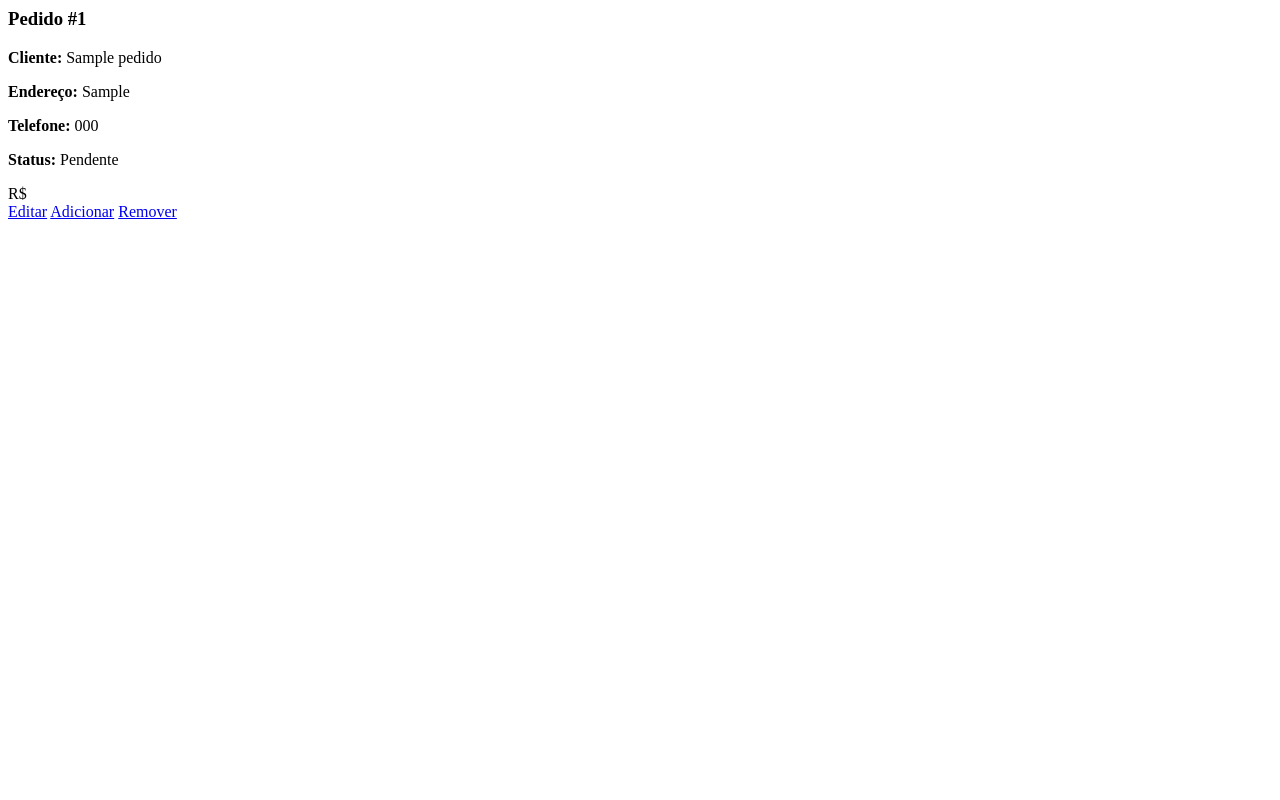
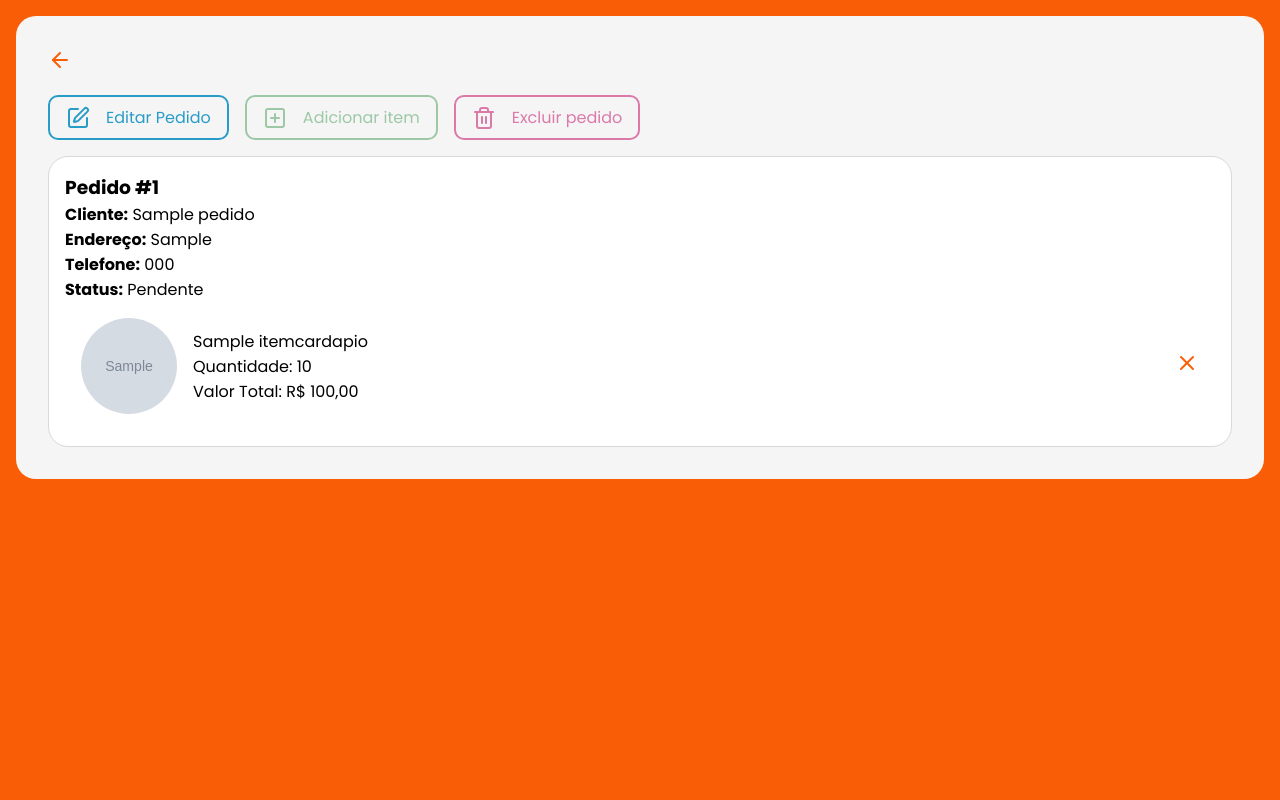
Before and after one commit to adrian5g/Web_Yammi, a Django app: page /dash/pedidos/1/ in a window 1280 px wide. Run offline with Django 5.2, Linux system fonts and the light colour scheme; a user stored in the database is signed in; tables that the repository leaves empty hold one stand-in row (values such as "Sample post"); grey boxes marked "Sample" are stand-in pictures.

Commit message:
estilização itens pedidos

```diff
--- /dev/null
+++ b/dashboard/static/css/normal_page.css
@@ -0,0 +1,65 @@
+:root {
+  /* Decleração das cores */
+  --orange-1: #f95e07;
+  --orange-2: #fa4a0c;
+  --red-1: #db79a9;
+  --blue-1: #289CC7;
+  --green-1: #9dc8a5;
+  --gray-0: #f5f5f6;
+  --gray-1: #d9d9d9;
+}
+
+body {
+  background-color: var(--orange-1);
+  display: flex;
+  justify-content: center;
+  width: 100%;
+  height: fit-content;
+}
+
+.normal-container {
+  background-color: var(--gray-0);
+  border-radius: 20px;
+  margin: 1rem;
+  padding: 2rem;
+  width: 100%;
+  height: fit-content;
+  gap: 1rem;
+  display: flex;
+  flex-direction: column;
+}
+
+.pedido-actions {
+  display: flex;
+  gap: 1rem;
+}
+
+.pedido-container {
+  background-color: white;
+  border: 1px solid var(--gray-1);
+  padding: 1rem;
+  border-radius: 20px;
+  height: fit-content;
+}
+
+.pedido-itens {
+  display: flex;
+  flex-direction: column;
+}
+
+.pedido-item {
+  display: flex;
+  gap: 1rem;
+  align-items: center;
+  padding: 1rem;
+}
+
+.pedido-item img {
+  width: 6rem;
+  height: 6rem;
+  border-radius: 100%;
+}
+
+.pedido-item div {
+  flex: 1;
+}
--- a/dashboard/static/css/page.css
+++ b/dashboard/static/css/page.css
@@ -5,6 +5,7 @@
   --red-1: #db79a9;
   --green-1: #9dc8a5;
   --gray-0: #f5f5f6;
+  --gray-1: #d9d9d9;
 }
 
 body {
@@ -12,7 +13,7 @@ body {
 
   display: flex;
   height: 100dvh;
-  width: 100dvw;
+  /* width: 100dvw; */
 }
 
 .sidebar {
@@ -127,4 +128,21 @@ body {
   display: flex;
   flex-direction: column;
   gap: 2rem;
+  overflow: hidden;
 }
+
+.pedidos-cards {
+  display: grid;
+  grid-template-columns: 1fr 1fr 1fr 1fr;
+  gap: 1rem;
+  overflow-y: scroll;
+}
+
+.pedido-card {
+  background-color: white;
+  color: black;
+  border: 1px solid var(--gray-1);
+  padding: 1.5rem;
+  border-radius: 20px;
+  cursor: pointer;
+}
--- a/dashboard/templates/auth/form_cadastro.html
+++ b/dashboard/templates/auth/form_cadastro.html
@@ -1,4 +1,4 @@
-{% extends "../auth_form_base.html" %}
+{% extends "../form_auth_base.html" %}
 
 {% block page_title %}
 Cadastro
--- a/dashboard/templates/auth/form_login.html
+++ b/dashboard/templates/auth/form_login.html
@@ -1,4 +1,4 @@
-{% extends "../auth_form_base.html" %}
+{% extends "../form_auth_base.html" %}
 
 {% block page_title %}
 Login
--- a/dashboard/templates/cardapio/home.html
+++ b/dashboard/templates/cardapio/home.html
@@ -1,4 +1,4 @@
-{% extends "../page_base.html" %}
+{% extends "../page_sidebar_base.html" %}
 
 {% block page_title %}
 Cardápio
--- a/dashboard/templates/info/home.html
+++ b/dashboard/templates/info/home.html
@@ -1,4 +1,4 @@
-{% extends "../page_base.html" %}
+{% extends "../page_sidebar_base.html" %}
 
 {% block page_title %}
 Informações
--- /dev/null
+++ b/dashboard/templates/page_normal_base.html
@@ -0,0 +1,36 @@
+<!DOCTYPE html>
+{% load static %}
+<html>
+<head>
+  <meta charset='utf-8'>
+  <meta http-equiv='X-UA-Compatible' content='IE=edge'>
+
+  <link rel="shortcut icon" href="{% static 'image/favicon.ico' %}" type="image/x-icon">
+
+  <title>
+    {% block page_title %}
+    {% endblock %}
+  </title>
+
+  <link rel='stylesheet' type='text/css' media='screen' href="{% static 'css/shared.css' %}">
+  <link rel='stylesheet' type='text/css' media='screen' href="{% static 'css/page.css' %}">
+
+  <meta name='viewport' content='width=device-width, initial-scale=1'>
+
+  <!-- ESTILIZAÇÃO -->
+  <link rel='stylesheet' type='text/css' media='screen' href="{% static 'css/normal_page.css' %}">
+  <!-- ÍCONES -->
+  <script defer src="https://unpkg.com/lucide@latest"></script>
+  <script defer>
+    document.addEventListener('DOMContentLoaded', () => {
+      lucide.createIcons();
+    });
+  </script>
+</head>
+<body>
+  <div class="normal-container">
+    {% block main_content %}
+    {% endblock %}
+  </div>
+</body>
+</html>
--- a/dashboard/templates/pedidos/detalhe.html
+++ b/dashboard/templates/pedidos/detalhe.html
@@ -1,33 +1,56 @@
-<div class="pedido-card">
-    <div class="pedido-header">
+{% extends 'page_normal_base.html' %}
+
+{% block page_title %}
+Detalhes Pedido #{{ pedido.id }}
+{% endblock %}
+
+{% block main_content %}
+<a href="{% url 'listar_pedidos' %}">
+  <i data-lucide="arrow-left"></i>
+</a>
+
+<div class="pedido-actions">
+  <a href="{% url 'editar_pedido' pedido.id %}" class="border-button" style="--button-color: var(--blue-1);">
+    <i data-lucide="square-pen"></i>
+    <p>Editar Pedido</p>
+  </a>
+
+  <a href="{% url 'cadastrar_pedido_item' pedido.id %}" class="border-button">
+    <i data-lucide="square-plus"></i>
+    <p>Adicionar item</p>
+  </a>
+
+  <a href="{% url 'remover_pedido' pedido.id %}" class="border-button" style="--button-color: var(--red-1);">
+    <i data-lucide="trash-2"></i>
+    <p>Excluir pedido</p>
+  </a>
+</div>
+
+<div class="pedido-container">
+  <header class="pedido-informations">
     <h3>Pedido #{{ pedido.id }}</h3>
     <p><strong>Cliente:</strong> {{ pedido.cliente_nome }}</p>
     <p><strong>Endereço:</strong> {{ pedido.cliente_endereco }}</p>
     <p><strong>Telefone:</strong> {{ pedido.cliente_telefone }}</p>
     <p><strong>Status:</strong> {{ pedido.get_status_display }}</p>
+  </header>
+
+  <main class="pedido-itens">
+    {% for item in itens_pedido %}
+        <div class="pedido-item">
+            <img src="{{ item.item_cardapio.imagem.url }}" alt="{{ item.item_cardapio.nome }}" />
+
+            <div>
+              <p>{{ item.item_cardapio.nome }}</p>
+              <p>Quantidade: {{ item.quantidade }}</p>
+              <p>Valor Total: R$ {{ item.valor_total }}</p>
             </div>
 
-    <div class="pedido-itens">
-        {% for item in pedido.itens.all %}
-            <div class="pedido-item">
-                <div class="pedido-item-info">
-                    <img src="{{ item.imagem.url }}" alt="{{ item.nome }}">
-                    <div class="pedido-item-texto">
-                        <strong>{{ item.nome }}</strong>
-                        <span>{{ item.descricao }}</span>
-                    </div>
-                </div>
-                <span class="preco">R$ {{ item.valor }}</span>
-                <a href="{% url 'remover_item_cardapio' item.id %}">
+            <a href="{% url 'remover_pedido_item' pedido.id item.id %}">
                 <i data-lucide="x"></i>
             </a>
         </div>
     {% endfor %}
+  </main>
 </div>
-
-    <div class="pedido-actions">
-        <a href="{% url 'editar_pedido' pedido.id %}" class="btn btn-edit">Editar</a>
-        <a href="{% url 'cadastrar_pedido_item' pedido.id %}" class="btn btn-edit">Adicionar</a>
-        <a href="{% url 'remover_pedido' pedido.id %}" class="btn btn-edit">Remover</a>
-    </div>
-</div>
+{% endblock %}
--- a/dashboard/templates/pedidos/form.html
+++ b/dashboard/templates/pedidos/form.html
@@ -10,7 +10,11 @@
 {% endblock %}
 
 {% block back_url %}
-{% url 'listar_pedidos' %}
+    {% if form.instance.pk %}
+        {% url 'detalhar_pedido' form.instance.pk %}
+    {% else %}
+        {% url 'listar_pedidos' %}
+    {% endif %}
 {% endblock %}
 
 {% block submit_text %}
--- a/dashboard/templates/pedidos/item_form.html
+++ b/dashboard/templates/pedidos/item_form.html
@@ -10,7 +10,7 @@
 {% endblock %}
 
 {% block back_url %}
-{% url 'listar_pedidos' %}
+{% url 'detalhar_pedido' pedido.id %}
 {% endblock %}
 
 {% block submit_text %}
--- a/dashboard/views.py
+++ b/dashboard/views.py
@@ -144,7 +144,7 @@ def editar_pedido(request, id):
     if form.is_valid():
         form.save()
         messages.success(request, 'Pedido atualizado com sucesso!')
-        return redirect('listar_pedidos')
+        return redirect('detalhar_pedido', pedido_id=pedido.id)
 
     context = {
         'form': form
@@ -166,6 +166,113 @@ def remover_pedido(request, id):
     pedido.delete()
 
     return redirect('listar_pedidos')
+
+
+# CRUD
+# PEDIDO ITENS
+
+
+@login_required
+def detalhar_pedido(request, pedido_id):
+    restaurante = get_object_or_404(Restaurante, user=request.user)
+    pedido = get_object_or_404(Pedido, pk=pedido_id)
+
+    if pedido.restaurante != restaurante:
+        messages.error(
+            request, 'Você não tem permissão para visualizar este pedido.')
+        return redirect('listar_pedidos')
+
+    itens_pedido = PedidoItem.objects.filter(pedido=pedido)
+
+    for item in itens_pedido:
+        item.valor_total = item.valor_unitario * item.quantidade
+
+    context = {
+        'pedido': pedido,
+        'itens_pedido': itens_pedido
+    }
+    return render(request, 'pedidos/detalhe.html', context)
+
+
+@login_required
+def cadastrar_pedido_item(request, pedido_id):
+    restaurante = get_object_or_404(Restaurante, user=request.user)
+    pedido = get_object_or_404(Pedido, pk=pedido_id)
+
+    if pedido.restaurante != restaurante:
+        messages.error(
+            request, 'Você não tem permissão para adicionar itens a este pedido.')
+        return redirect('listar_pedidos')
+
+    form = PedidoItemForm(request.POST or None)
+
+    form.fields['item_cardapio'].queryset = ItemCardapio.objects.filter(
+        restaurante=restaurante)
+
+    if form.is_valid():
+        pedido_item = form.save(commit=False)
+        pedido_item.pedido = pedido
+
+        pedido_item.valor_unitario = pedido_item.item_cardapio.valor
+        pedido_item.save()
+        messages.success(request, 'Item adicionado ao pedido com sucesso!')
+        return redirect('detalhar_pedido', pedido_id=pedido.id)
+
+    context = {
+        'form': form,
+        'pedido': pedido
+    }
+
+    return render(request, 'pedidos/item_form.html', context)
+
+
+@login_required
+def editar_pedido_item(request, pedido_id, item_id):
+    restaurante = get_object_or_404(Restaurante, user=request.user)
+    pedido = get_object_or_404(Pedido, pk=pedido_id)
+    pedido_item = get_object_or_404(PedidoItem, pk=item_id, pedido=pedido)
+
+    if pedido.restaurante != restaurante:
+        messages.error(
+            request, 'Você não tem permissão para editar este item de pedido.')
+        return redirect('listar_pedidos')
+
+    form = PedidoItemForm(request.POST or None, instance=pedido_item)
+
+    form.fields['item_cardapio'].queryset = ItemCardapio.objects.filter(
+        restaurante=restaurante)
+
+    if form.is_valid():
+        if pedido_item.item_cardapio != form.cleaned_data['item_cardapio']:
+            pedido_item.valor_unitario = form.cleaned_data['item_cardapio'].valor
+
+        form.save()
+        messages.success(request, 'Item do pedido atualizado com sucesso!')
+        return redirect('detalhar_pedido', pedido_id=pedido.id)
+
+    context = {
+        'form': form,
+        'pedido': pedido
+    }
+
+    return render(request, 'pedidos/item_form.html', context)
+
+
+@login_required
+def remover_pedido_item(request, pedido_id, item_id):
+    restaurante = get_object_or_404(Restaurante, user=request.user)
+    pedido = get_object_or_404(Pedido, pk=pedido_id)
+    pedido_item = get_object_or_404(PedidoItem, pk=item_id, pedido=pedido)
+
+    if pedido.restaurante != restaurante:
+        messages.error(
+            request, 'Você não tem permissão para remover este item de pedido.')
+        return redirect('listar_pedidos')
+
+    pedido_item.delete()
+    # messages.success(request, 'Item do pedido removido com sucesso!')
+    return redirect('detalhar_pedido', pedido_id=pedido.id)
+
 
 # CRUD
 # ITENS DO CARDAPIO
@@ -240,112 +347,3 @@ def remover_item_cardapio(request, id):
     item_cardapio.delete()
 
     return redirect('listar_itens_cardapio')
-
-
-# CRUD DE PEDIDOITEM
-
-
-@login_required
-def detalhar_pedido(request, pedido_id):
-    restaurante = get_object_or_404(Restaurante, user=request.user)
-    pedido = get_object_or_404(Pedido, pk=pedido_id)
-
-    if pedido.restaurante != restaurante:
-        messages.error(
-            request, 'Você não tem permissão para visualizar este pedido.')
-        return redirect('listar_pedidos')
-
-    itens_pedido = PedidoItem.objects.filter(pedido=pedido)
-
-    for item in itens_pedido:
-        item.valor_total = item.valor_unitario * item.quantidade
-
-    context = {
-        'pedido': pedido,
-        'itens_pedido': itens_pedido
-    }
-    return render(request, 'pedidos/detalhe.html', context)
-
-
-@login_required
-def cadastrar_pedido_item(request, pedido_id):
-    restaurante = get_object_or_404(Restaurante, user=request.user)
-    pedido = get_object_or_404(Pedido, pk=pedido_id)
-
-    if pedido.restaurante != restaurante:
-        messages.error(
-            request, 'Você não tem permissão para adicionar itens a este pedido.')
-        return redirect('listar_pedidos')
-
-    form = PedidoItemForm(request.POST or None)
-
-    form.fields['item_cardapio'].queryset = ItemCardapio.objects.filter(
-        restaurante=restaurante)
-
-    if form.is_valid():
-        pedido_item = form.save(commit=False)
-        pedido_item.pedido = pedido
-
-        pedido_item.valor_unitario = pedido_item.item_cardapio.valor
-        pedido_item.save()
-        messages.success(request, 'Item adicionado ao pedido com sucesso!')
-        return redirect('listar_pedidos')
-
-    context = {
-        'form': form,
-        'pedido': pedido
-    }
-
-    return render(request, 'pedidos/item_form.html', context)
-
-
-@login_required
-def editar_pedido_item(request, pedido_id, item_id):
-    restaurante = get_object_or_404(Restaurante, user=request.user)
-    pedido = get_object_or_404(Pedido, pk=pedido_id)
-    pedido_item = get_object_or_404(PedidoItem, pk=item_id, pedido=pedido)
-
-    if pedido.restaurante != restaurante:
-        messages.error(
-            request, 'Você não tem permissão para editar este item de pedido.')
-        return redirect('listar_pedidos')
-
-    form = PedidoItemForm(request.POST or None, instance=pedido_item)
-
-    form.fields['item_cardapio'].queryset = ItemCardapio.objects.filter(
-        restaurante=restaurante)
-
-    if form.is_valid():
-        if pedido_item.item_cardapio != form.cleaned_data['item_cardapio']:
-            pedido_item.valor_unitario = form.cleaned_data['item_cardapio'].valor
-
-        form.save()
-        messages.success(request, 'Item do pedido atualizado com sucesso!')
-        return redirect('detalhar_pedido', pedido_id=pedido.id)
-
-    context = {
-        'form': form,
-        'pedido': pedido
-    }
-
-    return render(request, 'pedidos/item_form.html', context)
-
-
-@login_required
-def remover_pedido_item(request, pedido_id, item_id):
-    restaurante = get_object_or_404(Restaurante, user=request.user)
-    pedido = get_object_or_404(Pedido, pk=pedido_id)
-    pedido_item = get_object_or_404(PedidoItem, pk=item_id, pedido=pedido)
-
-    if pedido.restaurante != restaurante:
-        messages.error(
-            request, 'Você não tem permissão para remover este item de pedido.')
-        return redirect('listar_pedidos')
-
-    if request.method == 'POST':
-        pedido_item.delete()
-        messages.success(request, 'Item do pedido removido com sucesso!')
-        return redirect('detalhar_pedido', pedido_id=pedido.id)
-
-    messages.warning(request, 'Confirme a remoção do item do pedido.')
-    return redirect('detalhar_pedido', pedido_id=pedido.id)
```
Also changed, not shown: dashboard/templates/pedidos/home.html (+2 -28 lines), dashboard/templates/form_auth_base.html (renamed from dashboard/templates/auth_form_base.html), dashboard/templates/page_sidebar_base.html (renamed from dashboard/templates/page_base.html). Lines whose indentation alone changed are shown as unchanged.
